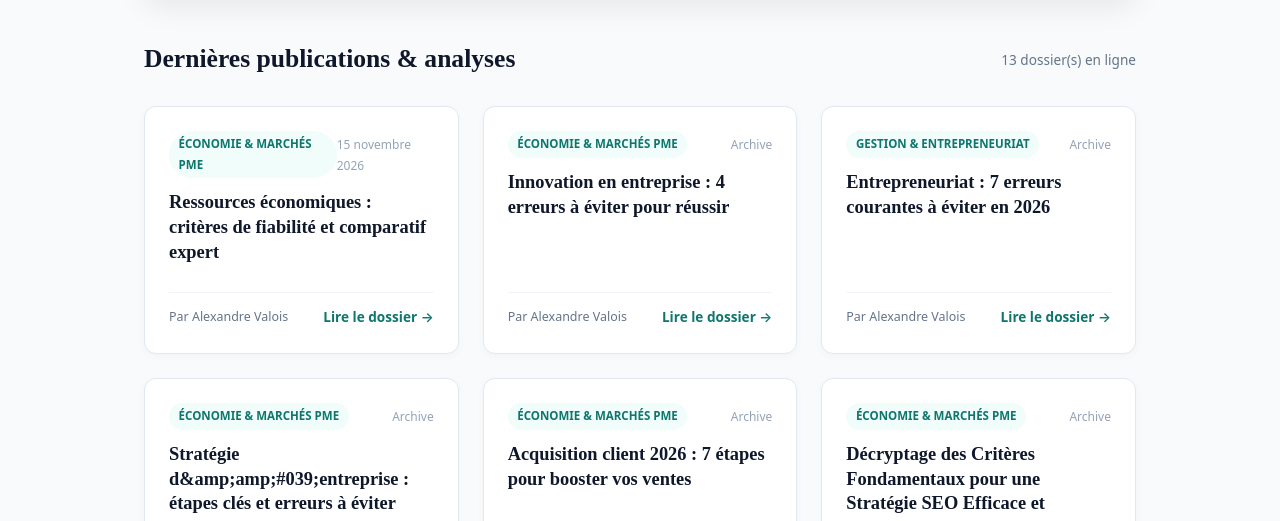
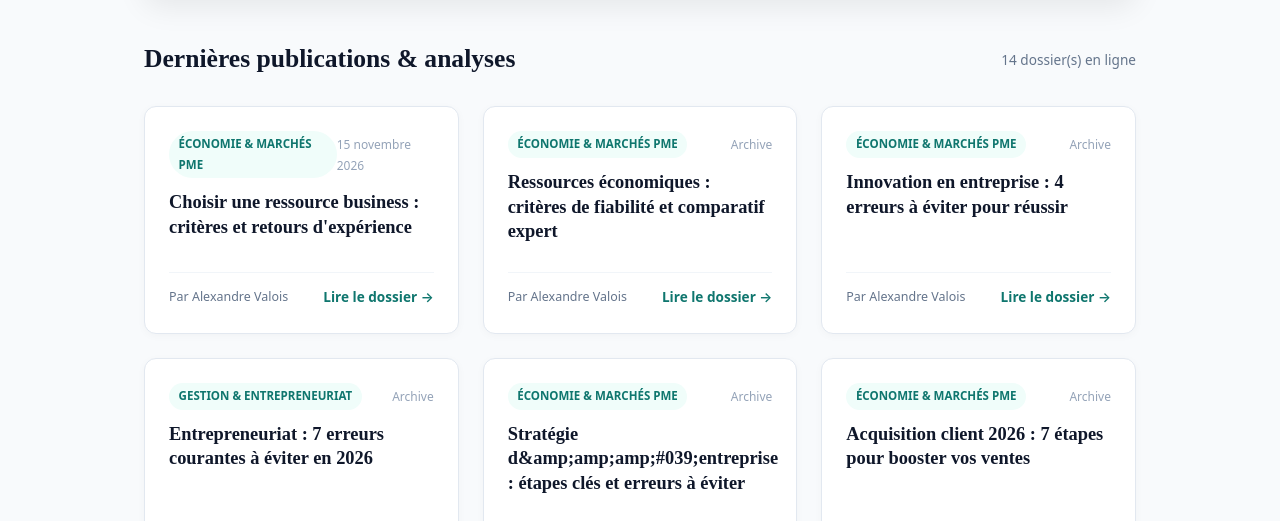
Before and after one commit to vianneydcps-boop/dossier-eco-guide-nmq1, a plain HTML site: page index.html in a window 1280 px wide. Shown: the part 399-920 px from the top of the page. Drawn offline with Linux system fonts and the light colour scheme.

Commit message:
Mise à jour page d'accueil: Choisir une ressource business : critère

```diff
--- a/index.html
+++ b/index.html
@@ -473,7 +473,7 @@
     <!-- Section Title -->
     <div style="display: flex; align-items: center; justify-content: space-between; margin-bottom: 1.5rem;">
       <h2 style="font-family: var(--font-serif); font-size: 1.6rem; color: #0f172a; font-weight: 700;">Dernières publications & analyses</h2>
-      <span style="font-size: 0.85rem; color: #64748b;">13 dossier(s) en ligne</span>
+      <span style="font-size: 0.85rem; color: #64748b;">14 dossier(s) en ligne</span>
     </div>
 
     <div style="display: grid; gap: 1.5rem; grid-template-columns: repeat(auto-fit, minmax(280px, 1fr));">
@@ -483,6 +483,22 @@
               <div style="display: flex; align-items: center; justify-content: space-between; margin-bottom: 0.75rem;">
                 <span style="background: var(--primary-light); color: var(--primary); font-size: 0.72rem; font-weight: 700; padding: 0.2rem 0.6rem; border-radius: 9999px; text-transform: uppercase;">Économie &amp; Marchés PME</span>
                 <span style="font-size: 0.75rem; color: #94a3b8;">15 novembre 2026</span>
+              </div>
+              <h3 style="font-family: var(--font-serif); font-size: 1.15rem; line-height: 1.35; margin-bottom: 0.75rem;">
+                <a href="posts/1794741967338-choisir-une-ressource-business-criteres-et-retours-d-experie.html" style="color: #0f172a; text-decoration: none; font-weight: 700;">Choisir une ressource business : critères et retours d&#039;expérience</a>
+              </h3>
+            </div>
+            <div style="margin-top: 1rem; padding-top: 0.75rem; border-top: 1px solid #f1f5f9; display: flex; justify-content: space-between; align-items: center;">
+              <span style="font-size: 0.78rem; color: #64748b;">Par Alexandre Valois</span>
+              <a href="posts/1794741967338-choisir-une-ressource-business-criteres-et-retours-d-experie.html" style="color: var(--primary); font-weight: 600; font-size: 0.85rem; text-decoration: none;">Lire le dossier →</a>
+            </div>
+          </div>
+
+          <div style="background: #ffffff; border: 1px solid #e2e8f0; border-radius: 12px; padding: 1.5rem; display: flex; flex-direction: column; justify-content: space-between; box-shadow: 0 2px 8px rgba(0,0,0,0.03);">
+            <div>
+              <div style="display: flex; align-items: center; justify-content: space-between; margin-bottom: 0.75rem;">
+                <span style="background: var(--primary-light); color: var(--primary); font-size: 0.72rem; font-weight: 700; padding: 0.2rem 0.6rem; border-radius: 9999px; text-transform: uppercase;">Économie &amp; Marchés PME</span>
+                <span style="font-size: 0.75rem; color: #94a3b8;">Archive</span>
               </div>
               <h3 style="font-family: var(--font-serif); font-size: 1.15rem; line-height: 1.35; margin-bottom: 0.75rem;">
                 <a href="posts/1794740148696-ressources-economiques-criteres-de-fiabilite-et-comparatif-e.html" style="color: #0f172a; text-decoration: none; font-weight: 700;">Ressources économiques : critères de fiabilité et comparatif expert</a>
@@ -533,7 +549,7 @@
                 <span style="font-size: 0.75rem; color: #94a3b8;">Archive</span>
               </div>
               <h3 style="font-family: var(--font-serif); font-size: 1.15rem; line-height: 1.35; margin-bottom: 0.75rem;">
-                <a href="posts/1794734745058-strategie-d-entreprise-etapes-cles-et-erreurs-a-eviter.html" style="color: #0f172a; text-decoration: none; font-weight: 700;">Stratégie d&amp;amp;amp;#039;entreprise : étapes clés et erreurs à éviter</a>
+                <a href="posts/1794734745058-strategie-d-entreprise-etapes-cles-et-erreurs-a-eviter.html" style="color: #0f172a; text-decoration: none; font-weight: 700;">Stratégie d&amp;amp;amp;amp;#039;entreprise : étapes clés et erreurs à éviter</a>
               </h3>
             </div>
             <div style="margin-top: 1rem; padding-top: 0.75rem; border-top: 1px solid #f1f5f9; display: flex; justify-content: space-between; align-items: center;">
@@ -629,7 +645,7 @@
                 <span style="font-size: 0.75rem; color: #94a3b8;">Archive</span>
               </div>
               <h3 style="font-family: var(--font-serif); font-size: 1.15rem; line-height: 1.35; margin-bottom: 0.75rem;">
-                <a href="posts/1793287253851-v-seo-comprendre-les-enjeux-cruciaux-de-l-optimisation-pour-.html" style="color: #0f172a; text-decoration: none; font-weight: 700;">V-SEO : Comprendre les Enjeux Cruciaux de l&amp;amp;amp;amp;amp;amp;amp;amp;amp;#039;Optimisation pour les Moteurs de Recherche en 2024</a>
+                <a href="posts/1793287253851-v-seo-comprendre-les-enjeux-cruciaux-de-l-optimisation-pour-.html" style="color: #0f172a; text-decoration: none; font-weight: 700;">V-SEO : Comprendre les Enjeux Cruciaux de l&amp;amp;amp;amp;amp;amp;amp;amp;amp;amp;#039;Optimisation pour les Moteurs de Recherche en 2024</a>
               </h3>
             </div>
             <div style="margin-top: 1rem; padding-top: 0.75rem; border-top: 1px solid #f1f5f9; display: flex; justify-content: space-between; align-items: center;">
```
